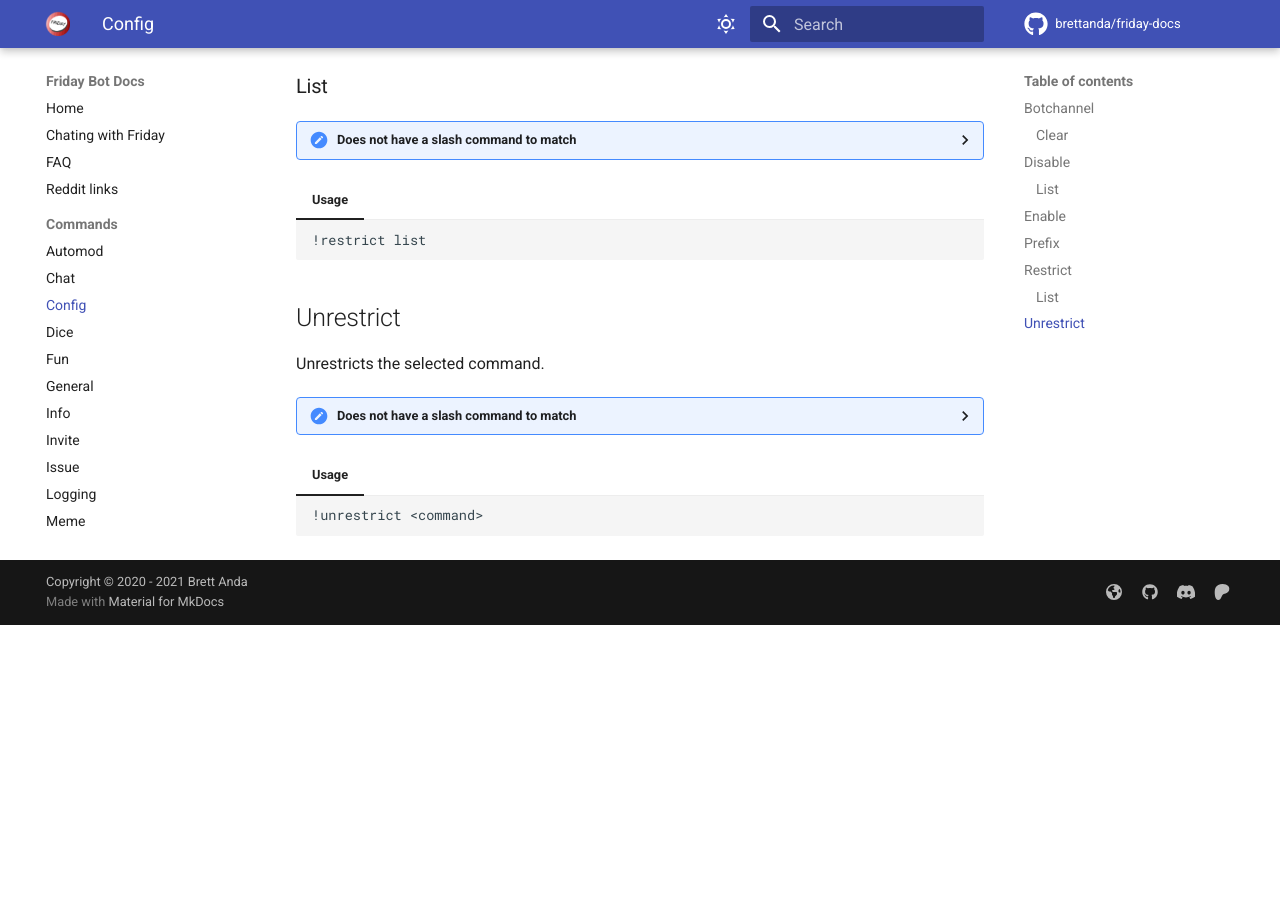
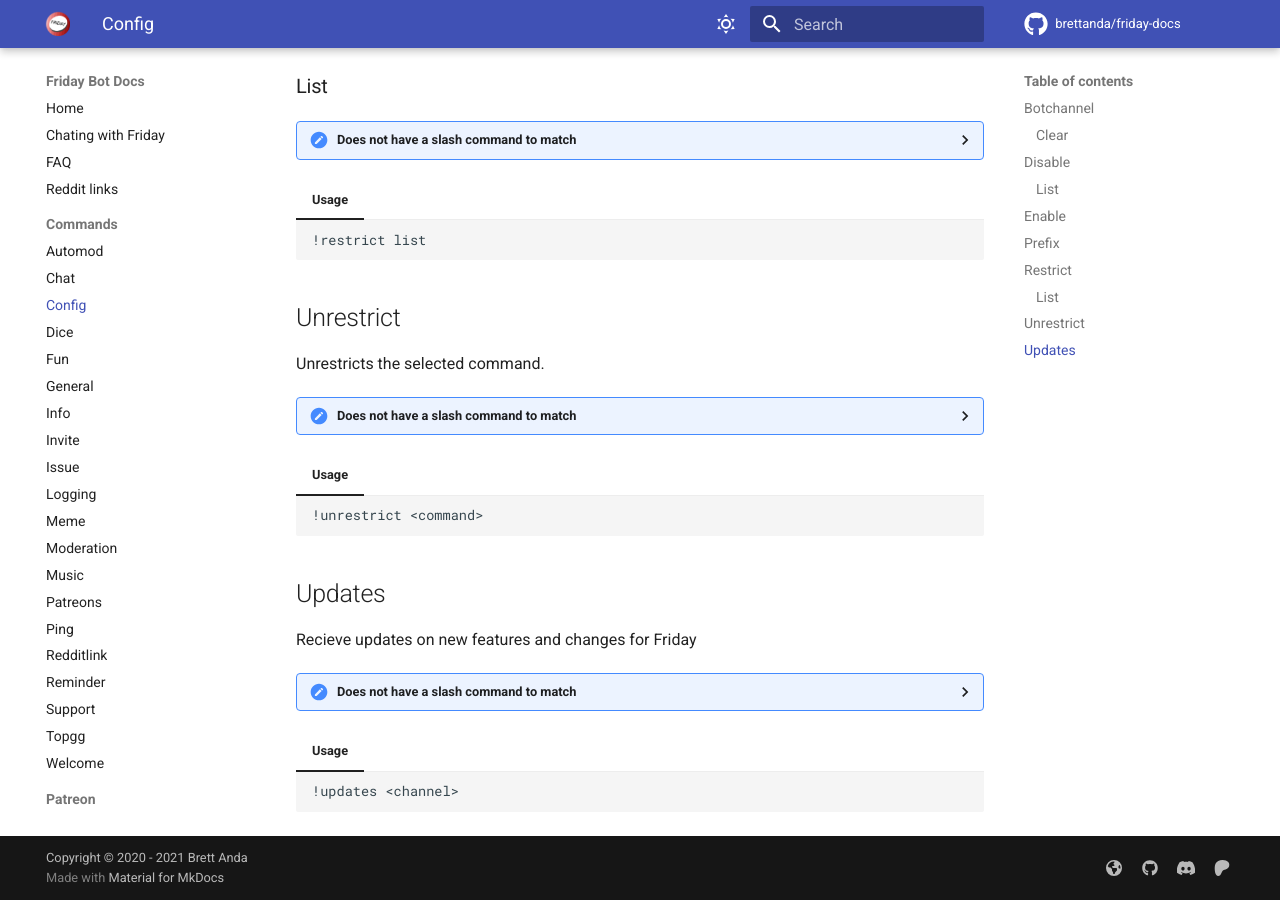
Before and after one commit to Brettanda/friday-docs, an MkDocs documentation site: the page built from docs/commands/config.md, in a window 1280 px wide and 900 px high, scrolled down 1977 px. Built offline with MkDocs 1.6.1 and Material for MkDocs 9.7.7, drawn with Linux system fonts in a browser that asks for light colours; nearby versions of some CDN libraries; comment, search, counter and statistics services are not loaded; the version menu is left out; before the commit the page ends 2602 px from its top, so only the background shows below that.

Commit message:
new command to follow updates channel

````diff
--- a/docs/commands/config.md
+++ b/docs/commands/config.md
@@ -132,3 +132,15 @@
 	```md
 	!unrestrict <command>
 	```
+
+## Updates
+
+Recieve updates on new features and changes for Friday
+
+??? missing "Does not have a slash command to match"
+	Learn more about [slash commands](/#slash-commands)
+
+=== "Usage"
+	```md
+	!updates <channel>
+	```
````
